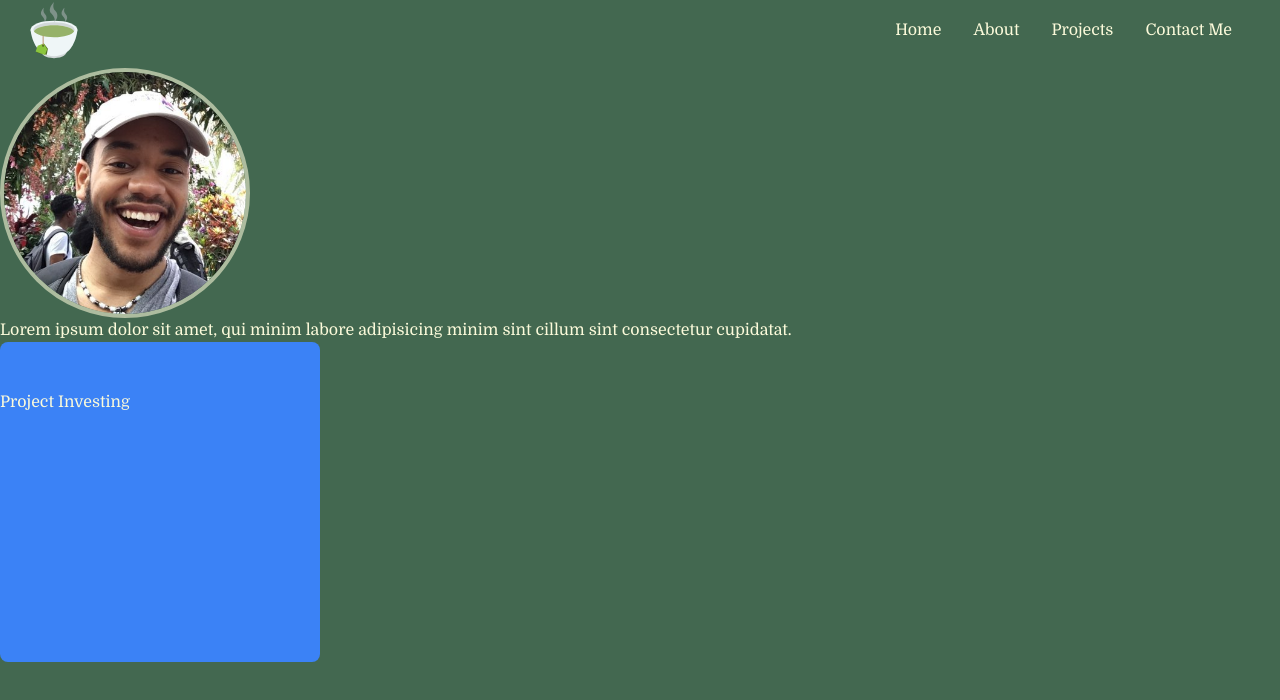
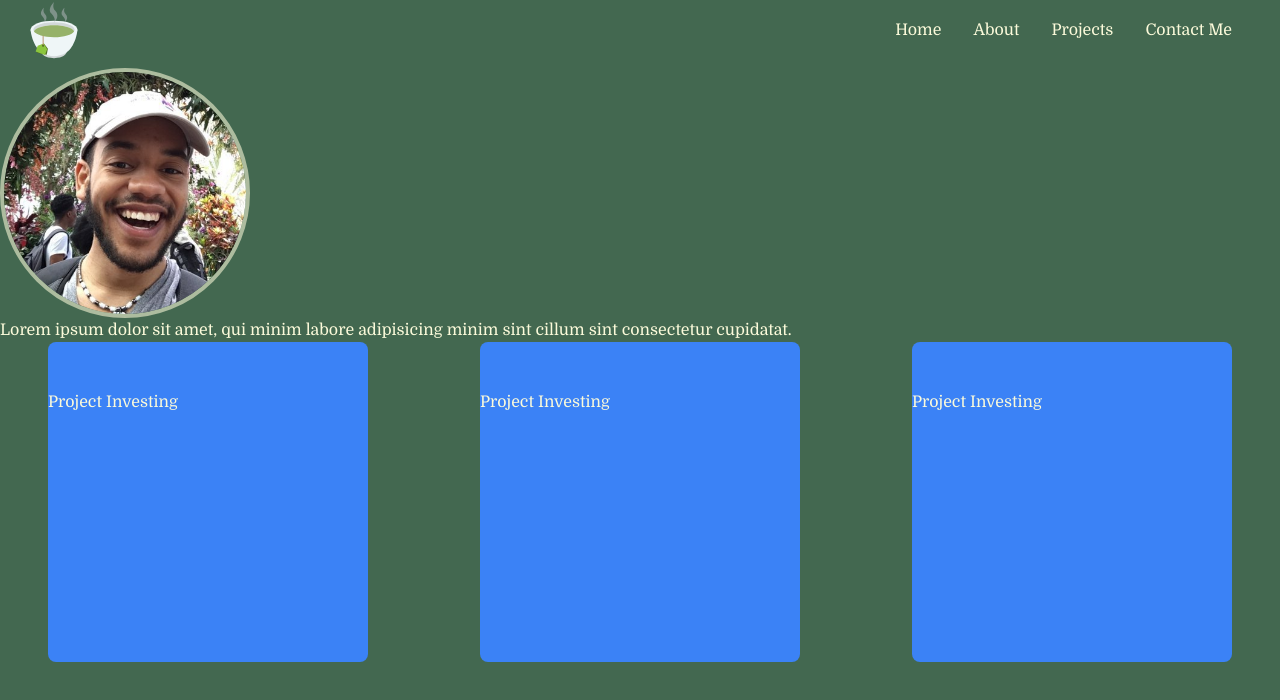
Before and after one commit to jonmejia/portfolio, a Next.js app: page / in a window 1280 px wide. Shown: the top 700 px of the page. Built offline with nearby package versions, Linux system fonts and the light colour scheme.

Commit message:
feat: init project carousel

```diff
--- a/src/app/page.tsx
+++ b/src/app/page.tsx
@@ -1,6 +1,5 @@
 import Image from "next/image";
-import {HomepageCard} from '../components/HomepageCard'
-
+import ProjectCarousel from '../components/ProjectCarousel'
 export default function Home() {
   return (
     <main>
@@ -12,7 +11,7 @@ export default function Home() {
         alt="image of Jonathan"
       />
       <p>Lorem ipsum dolor sit amet, qui minim labore adipisicing minim sint cillum sint consectetur cupidatat.</p>
-<HomepageCard projectImage='img_string' projectName='Project Investing' prodUrl='www.projectinvesting.com' localUrl='localhost:4000'/>
+			<ProjectCarousel/>
     </main>
   );
 }
--- a/src/components/HomepageCard.tsx
+++ b/src/components/HomepageCard.tsx
@@ -1,3 +1,4 @@
+
 import React from "react";
 
 export const HomepageCard = (props: {
@@ -5,9 +6,10 @@ export const HomepageCard = (props: {
   projectName: string;
   prodUrl: string;
   localUrl: string;
+  margin: string;
 }) => {
   return (
-    <div className="bg-blue-500 rounded-lg aspect-square w-1/4">
+    <div className={`bg-blue-500 rounded-lg aspect-square w-1/4 ${props.margin}`}>
       <div className="opacity-0 hover:opacity-100">
         <div>{props.prodUrl}</div>
         <div>{props.localUrl}</div>
--- /dev/null
+++ b/src/components/ProjectCarousel.tsx
@@ -0,0 +1,30 @@
+import React from "react";
+import { HomepageCard } from "./HomepageCard";
+
+export default function ProjectCarousel() {
+	return (
+		<div className='flex justify-between'>
+			<HomepageCard
+				projectImage="img_string"
+				projectName="Project Investing"
+				prodUrl="www.projectinvesting.com"
+				localUrl="localhost:4000"
+				margin='mx-12'
+			/>
+			<HomepageCard
+				projectImage="img_string"
+				projectName="Project Investing"
+				prodUrl="www.projectinvesting.com"
+				localUrl="localhost:4000"
+				margin=''
+			/>
+			<HomepageCard
+				projectImage="img_string"
+				projectName="Project Investing"
+				prodUrl="www.projectinvesting.com"
+				localUrl="localhost:4000"
+				margin='mx-12'
+			/>
+		</div>
+	);
+}
```
